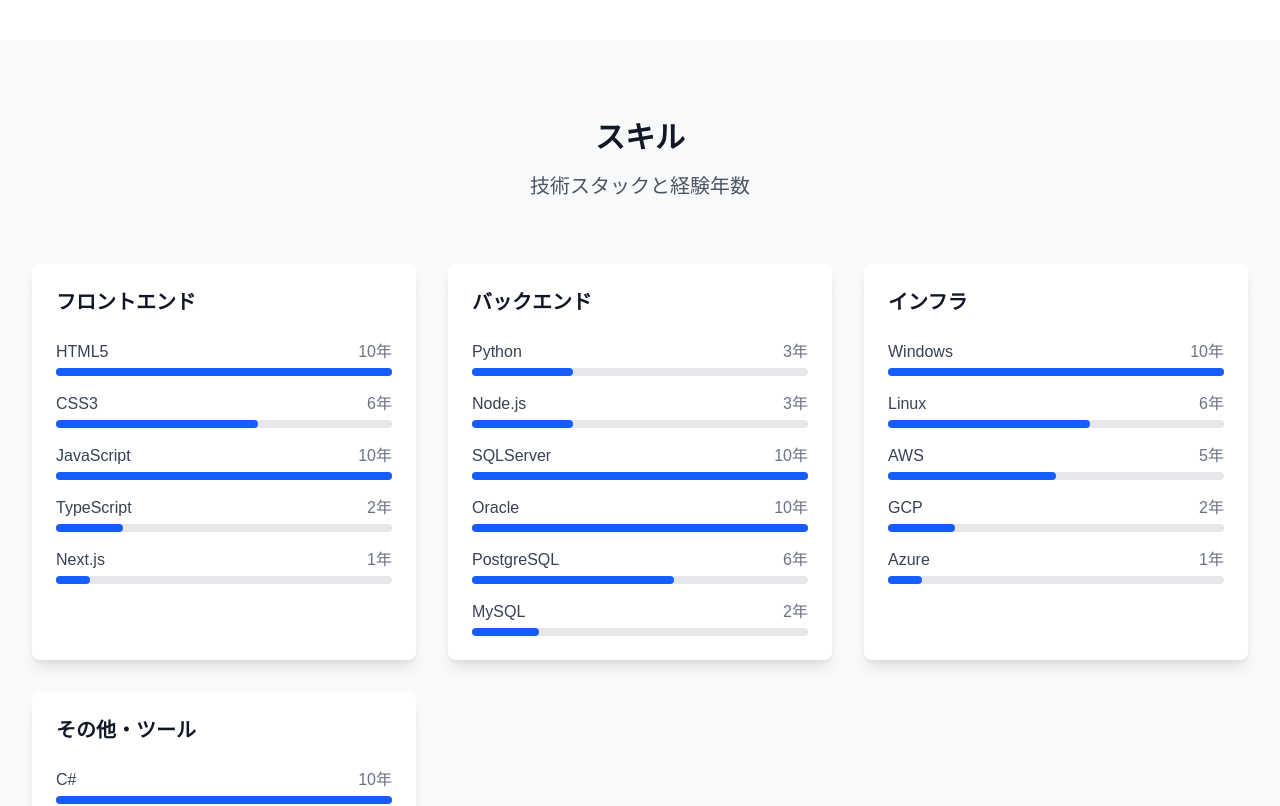
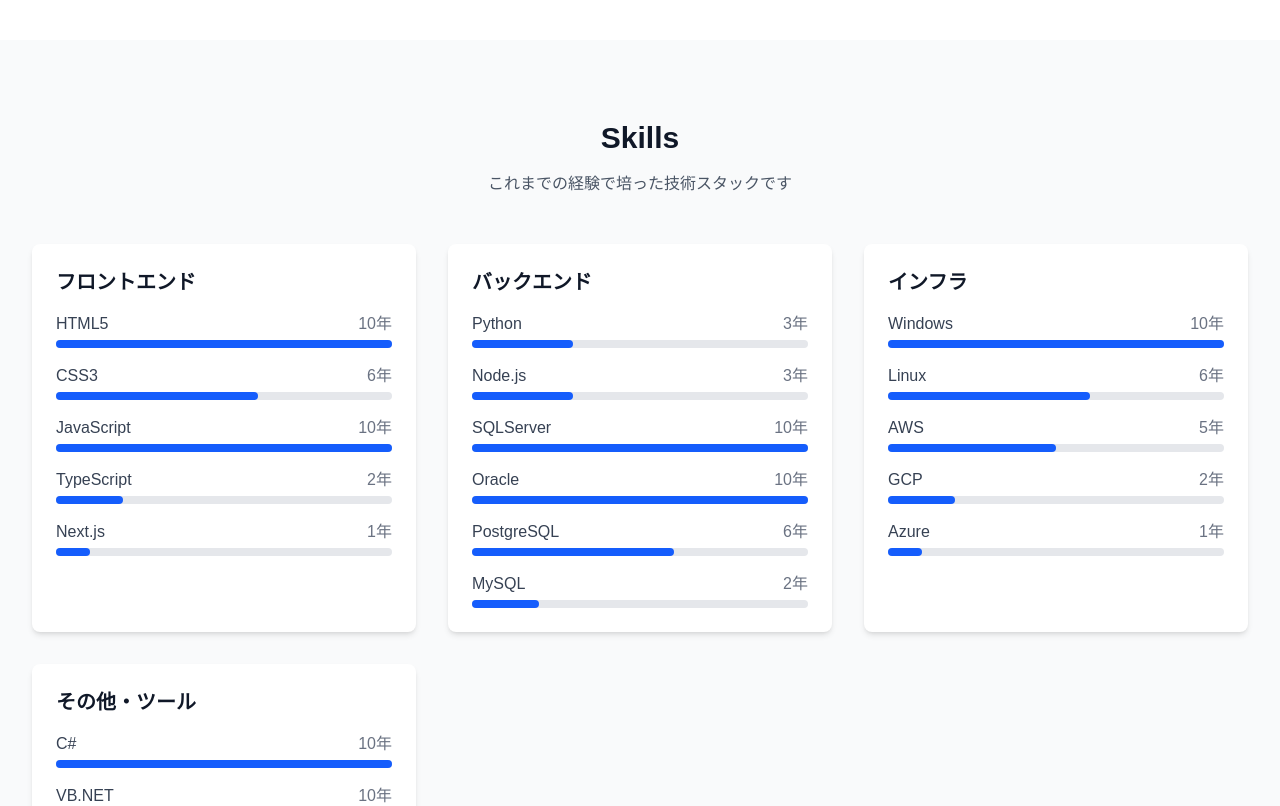
Before and after one commit to zakinori/next-js-practice, a Next.js app: page / in a window 1280 px wide. Shown: the part 1240-2046 px from the top of the page. Built offline with nearby package versions, Linux system fonts and the light colour scheme.

Commit message:
fix: update Footer

```diff
--- a/app/components/Footer.tsx
+++ b/app/components/Footer.tsx
@@ -94,7 +94,7 @@
           viewport={{ once: true }}
           className="mt-12 pt-8 border-t border-gray-800 text-center text-gray-400"
         >
-          <p>&copy; {currentYear} zakinori's Portfolio. All rights reserved.</p>
+          <p>&copy; {currentYear} zakinori&apos;s Portfolio. All rights reserved.</p>
         </motion.div>
       </div>
     </footer>
--- a/app/components/ProjectModal.tsx
+++ b/app/components/ProjectModal.tsx
@@ -1,7 +1,6 @@
 'use client';
 
 import { motion, AnimatePresence } from 'framer-motion';
-import Image from 'next/image';
 
 interface ProjectModalProps {
   isOpen: boolean;
--- a/app/components/Skills.tsx
+++ b/app/components/Skills.tsx
@@ -1,26 +1,25 @@
 'use client';
 
 import { motion } from 'framer-motion';
-import { skillsData, type Skill, type SkillCategory } from '../data/skills';
+import { skillsData } from '../data/skills';
 
 const MAX_YEARS = 10; // 最大経験年数
 
 export const Skills = () => {
-  // 経験年数をパーセンテージに変換する関数
-  const yearsToPercentage = (years: number) => (years / MAX_YEARS) * 100;
-
   return (
     <section id="skills" className="py-20 bg-gray-50">
       <div className="max-w-7xl mx-auto px-4 sm:px-6 lg:px-8">
         <motion.div
           initial={{ opacity: 0, y: 20 }}
           whileInView={{ opacity: 1, y: 0 }}
-          transition={{ duration: 0.8 }}
+          transition={{ duration: 0.5 }}
           viewport={{ once: true }}
-          className="text-center mb-16"
+          className="text-center mb-12"
         >
-          <h2 className="text-3xl font-bold text-gray-900 mb-4">スキル</h2>
-          <p className="text-xl text-gray-600">技術スタックと経験年数</p>
+          <h2 className="text-3xl font-bold text-gray-900 mb-4">Skills</h2>
+          <p className="text-gray-600">
+            これまでの経験で培った技術スタックです
+          </p>
         </motion.div>
 
         <div className="grid grid-cols-1 md:grid-cols-2 lg:grid-cols-3 gap-8">
@@ -29,11 +28,11 @@
               key={index}
               initial={{ opacity: 0, y: 20 }}
               whileInView={{ opacity: 1, y: 0 }}
-              transition={{ duration: 0.8, delay: index * 0.2 }}
+              transition={{ duration: 0.5, delay: index * 0.1 }}
               viewport={{ once: true }}
-              className="bg-white rounded-lg shadow-lg p-6"
+              className="bg-white rounded-lg shadow-md p-6"
             >
-              <h3 className="text-xl font-bold text-gray-900 mb-6">{category.title}</h3>
+              <h3 className="text-xl font-semibold text-gray-900 mb-4">{category.title}</h3>
               <div className="space-y-4">
                 {category.skills.map((skill, skillIndex) => (
                   <div key={skillIndex}>
@@ -44,8 +43,8 @@
                     <div className="w-full bg-gray-200 rounded-full h-2">
                       <motion.div
                         initial={{ width: 0 }}
-                        whileInView={{ width: `${yearsToPercentage(skill.years)}%` }}
-                        transition={{ duration: 1, delay: 0.5 + skillIndex * 0.1 }}
+                        whileInView={{ width: `${(skill.years / MAX_YEARS) * 100}%` }}
+                        transition={{ duration: 1, delay: skillIndex * 0.1 }}
                         viewport={{ once: true }}
                         className="bg-blue-600 h-2 rounded-full"
                       />
```
